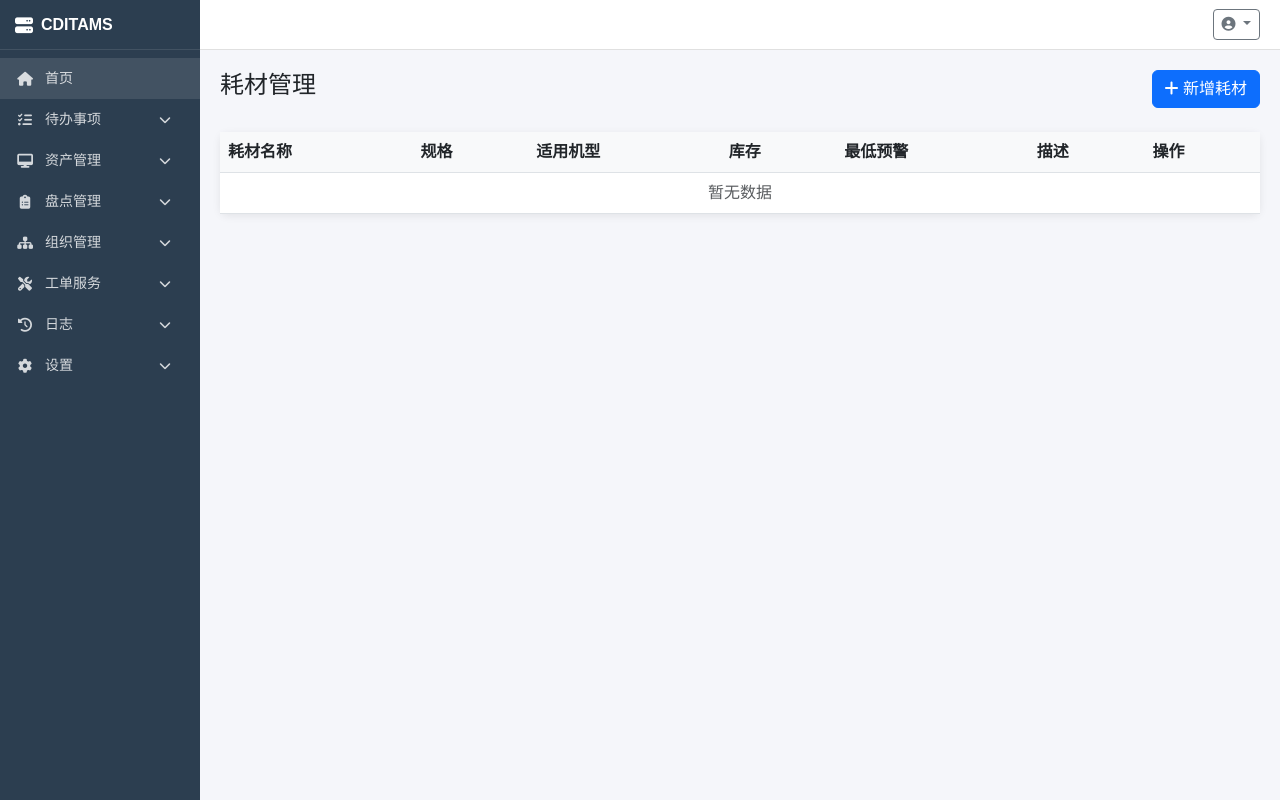
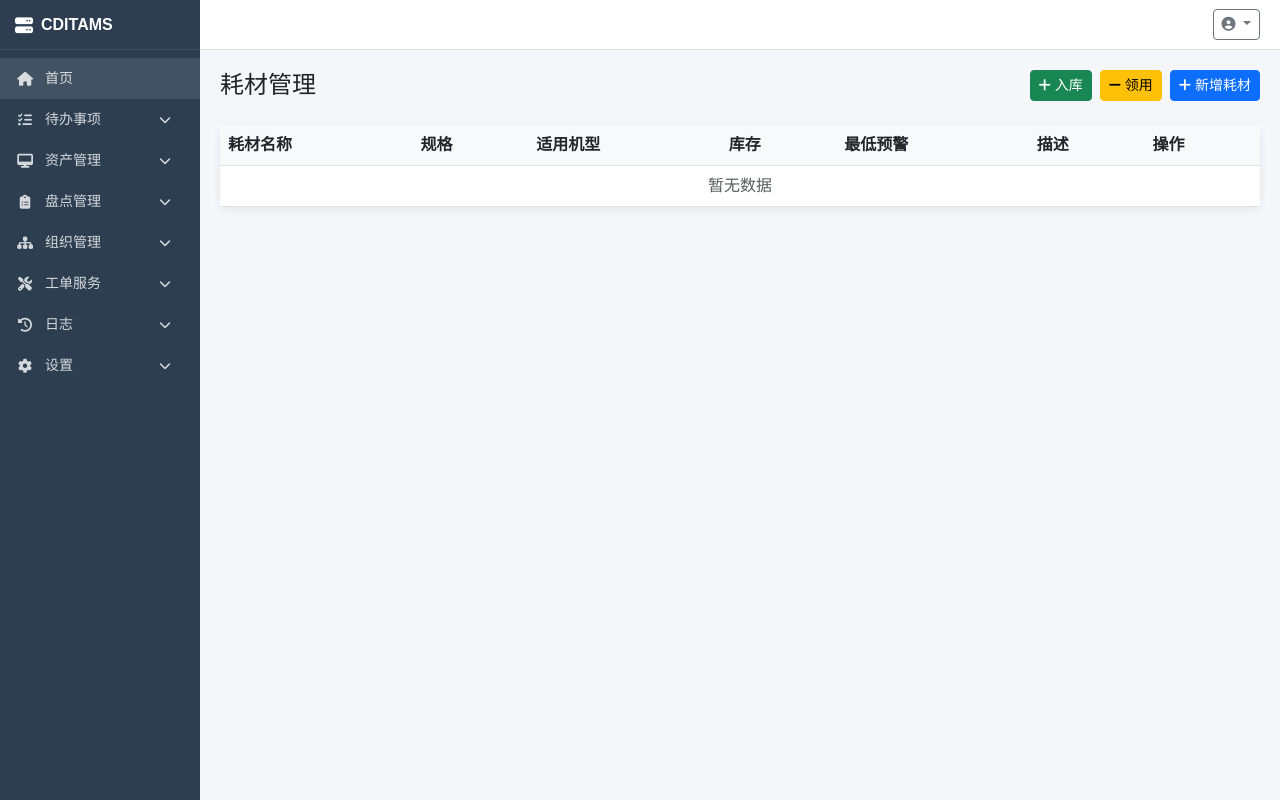
Before and after one commit to juzixs/CDITAMS, a Django app: page /assets/consumables/ in a window 1280 px wide. Run offline with Django 5.2, Linux system fonts and the light colour scheme; the visitor is signed in with stand-in values (Sample User, id 1); data comes from the database, SQL or seed files in the repository; data that the repository does not hold is empty; some libraries are stand-ins or nearby versions.

Commit message:
部分按钮移动端排布修改

```diff
--- a/templates/assets/consumable_list.html
+++ b/templates/assets/consumable_list.html
@@ -67,9 +67,13 @@
 {% endblock %}
 
 {% block content %}
-<div class="d-flex justify-content-between align-items-center mb-4">
-<h4>耗材管理</h4>
-<a href="{% url 'consumable_create' %}" class="btn btn-primary"><i class="fas fa-plus"></i> 新增耗材</a>
+<div class="d-flex flex-column flex-md-row justify-content-between align-items-start align-items-md-center mb-4 gap-2">
+<h4 class="mb-0">耗材管理</h4>
+<div class="d-flex flex-wrap gap-2">
+    <a href="{% url 'consumable_receive' %}" class="btn btn-success btn-sm"><i class="fas fa-plus"></i> 入库</a>
+    <a href="{% url 'consumable_use' %}" class="btn btn-warning btn-sm"><i class="fas fa-minus"></i> 领用</a>
+    <a href="{% url 'consumable_create' %}" class="btn btn-primary btn-sm"><i class="fas fa-plus"></i> 新增耗材</a>
+</div>
 </div>
 
 <!-- 桌面端表格 -->
```
